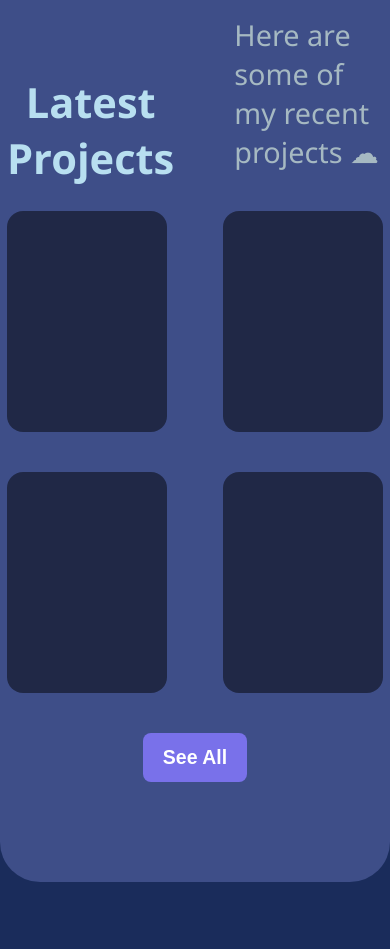
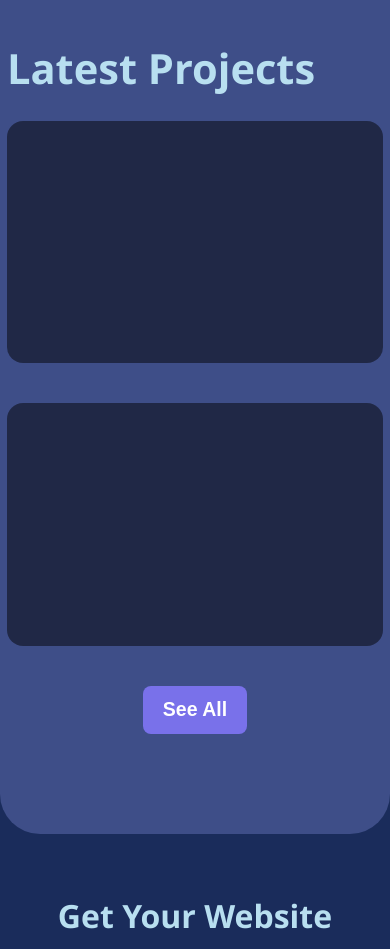
Before and after one commit to hrwire127/artiom-onilov, a React (Create React App) app: page / in a window 390 px wide. Shown: the part 2440-3389 px from the top of the page. Built offline with nearby package versions, Linux system fonts and the light colour scheme.

Commit message:
PortofolioBanner Adapt New

```diff
--- a/src/components/PortofolioBanner.js
+++ b/src/components/PortofolioBanner.js
@@ -5,6 +5,7 @@ import useWindowSize from "../hooks/useWindowSize"
 function PortofolioBanner()
 {
     const [isPhoneSize] = useWindowSize(664, 0)
+    const [NoSubheadline] = useWindowSize(883, 0)
     const [contactText, setContactText] = useState("See All")
 
     return (<div style={{ backgroundColor: "#1A2C5B" }} >
@@ -20,21 +21,19 @@ function PortofolioBanner()
                 >
                     Latest Projects
                 </div>
+                {!NoSubheadline && (
                     <div className="text-collapsed portofolio-text">
                         Here are some of my recent projects ☁
                     </div>
+                )}
             </div>
-            {/* <div className="text-container text-center">
-                <div className="text-collapsed ">
-                    Check Out My Portofolio
-                </div>
-            </div> */}
+
+            {!isPhoneSize
+                ? (<>
                     <div className="portofolio-container">
                         <div className="portofolio-block">
-                    {/* <p className="name">Ctice</p> */}
                         </div>
                         <div className="portofolio-block">
-                    {/* <p className="name">Color Palette</p> */}
                         </div>
                     </div>
                     <div className="portofolio-container" style={{ marginTop: 40 }}>
@@ -43,7 +42,18 @@ function PortofolioBanner()
                         <div className="portofolio-block">
                         </div>
                     </div>
-            <Link to="portofolio" style={{textDecoration: "none"}}>
+                </>)
+                : (<>
+                    <div className="portofolio-container">
+                        <div className="portofolio-block">
+                        </div>
+                    </div>
+                    <div className="portofolio-container" style={{ marginTop: 40 }}>
+                        <div className="portofolio-block">
+                        </div>
+                    </div>
+                </>)}
+            <Link to="portofolio" style={{ textDecoration: "none" }}>
                 <div className="portofolio-btn-container">
                     <button
                         className="action-btn-m"
--- a/src/css/FullStack.css
+++ b/src/css/FullStack.css
@@ -36,6 +36,9 @@
 @media (max-width: 1114px) {
   .sub-headline {
     font-size: 1rem;
+  }
+  .portofolio-text {
+    margin-bottom: 30px;
   }
 }
 
--- a/src/css/PortofolioBanner.css
+++ b/src/css/PortofolioBanner.css
@@ -56,19 +56,19 @@
 }
 
 @media (max-width: 1114px) {
-  .portofolio-block {
-    width: 200px;
-    height: 130px;
-  }
   .portofolio-palceholder {
     width: 100px;
     height: 100px;
   }
 }
 
-@media (max-width: 882px) {
-  .portofolio-block {
-    width: 160px;
+@media (max-width: 664px) {
+  .portofolio-palceholder {
+    width: 100px;
     height: 100px;
   }
+  .portofolio-block {
+    width: 100%;
+    padding-bottom: 64.5%;
+  }
 }
```
Lines whose indentation alone changed are shown as unchanged.
